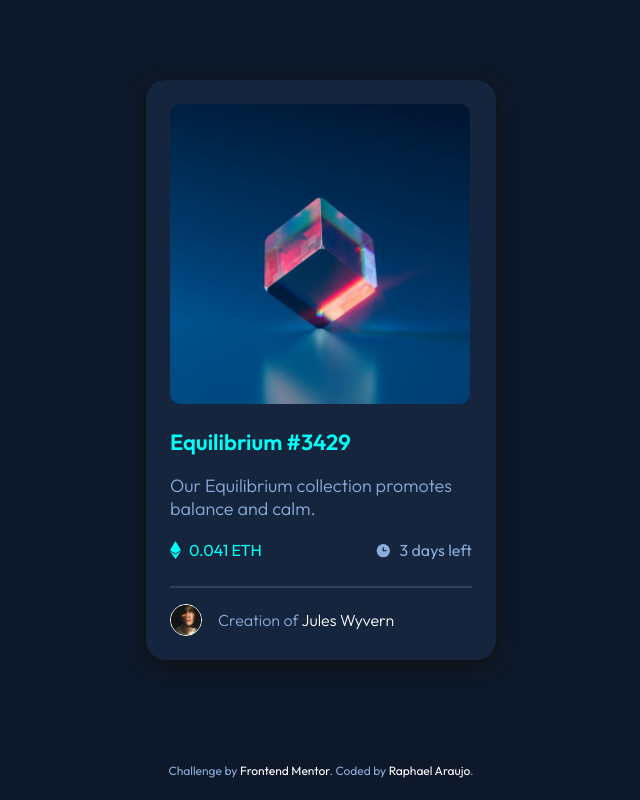
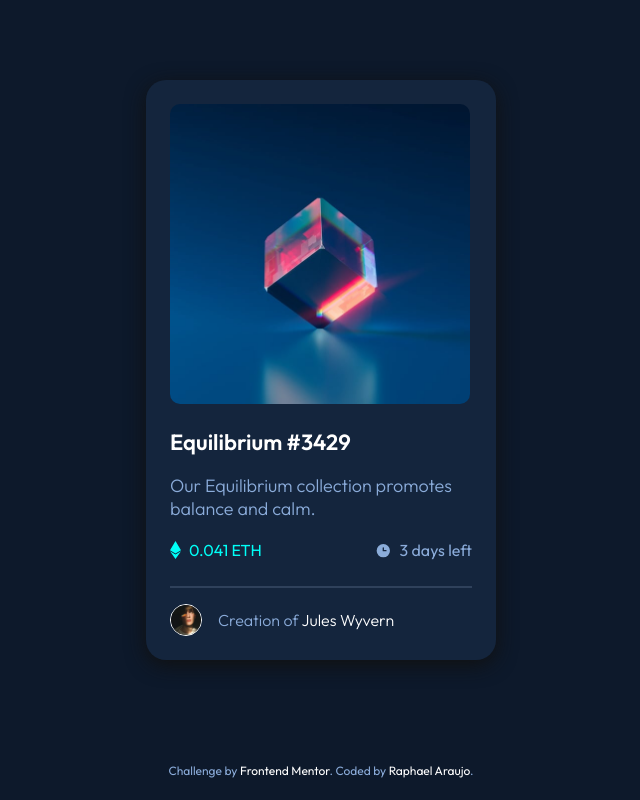
Before and after one commit to rwsaraujo/nft-preview-card-component, a website: page index.html in a window 1280 px wide. Shown: the whole page, without its empty margins (319-959 px from the left). Drawn offline with Linux system fonts and the light colour scheme.

Commit message:
fix h2 color and hover

```diff
--- a/src/style/_main.scss
+++ b/src/style/_main.scss
@@ -40,11 +40,12 @@ main {
     h1 {
       font-size: 1.375rem;
       font-weight: 600;
-      color: colors.$cyan;
+      color: colors.$white;
       margin-bottom: 1.125rem;
 
       &:hover {
         cursor: pointer;
+        color: colors.$cyan;
       }
     }
 
```
Also changed, not shown: build/style/style.css, 1 other file.
